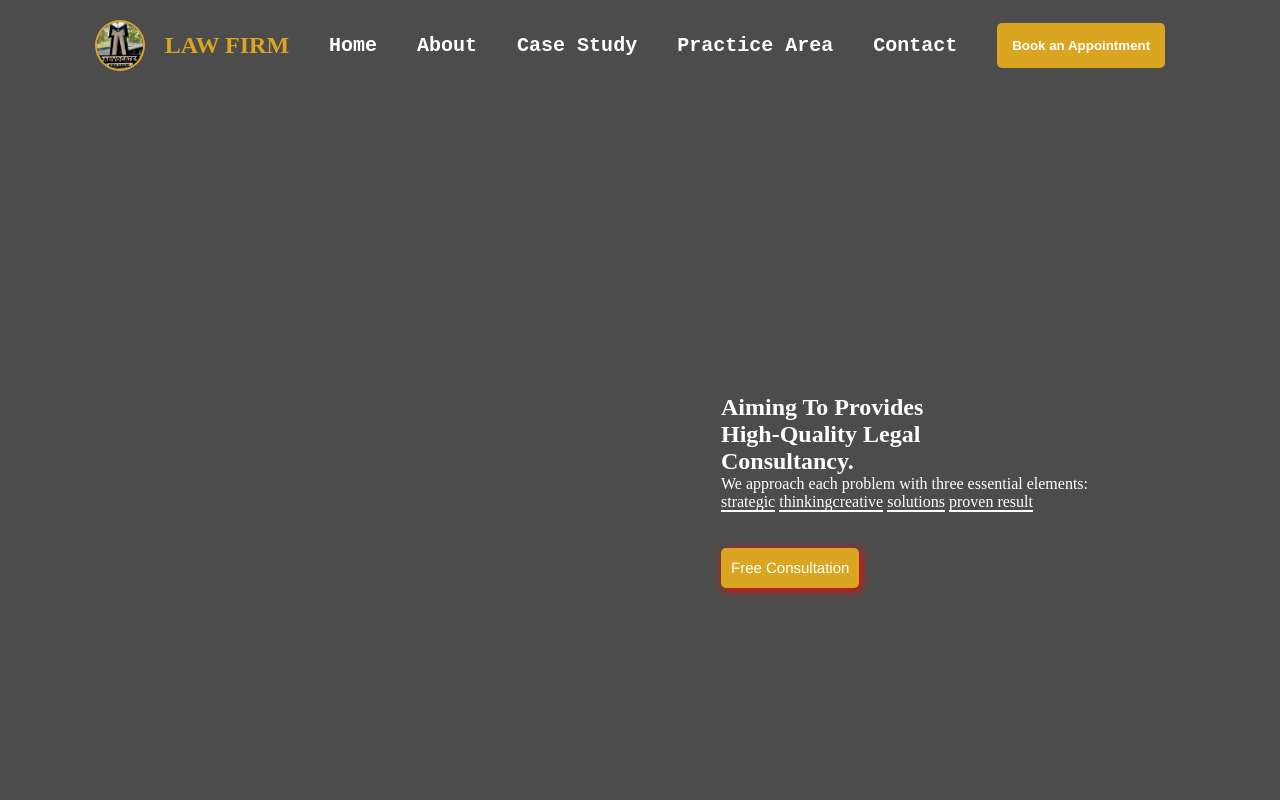
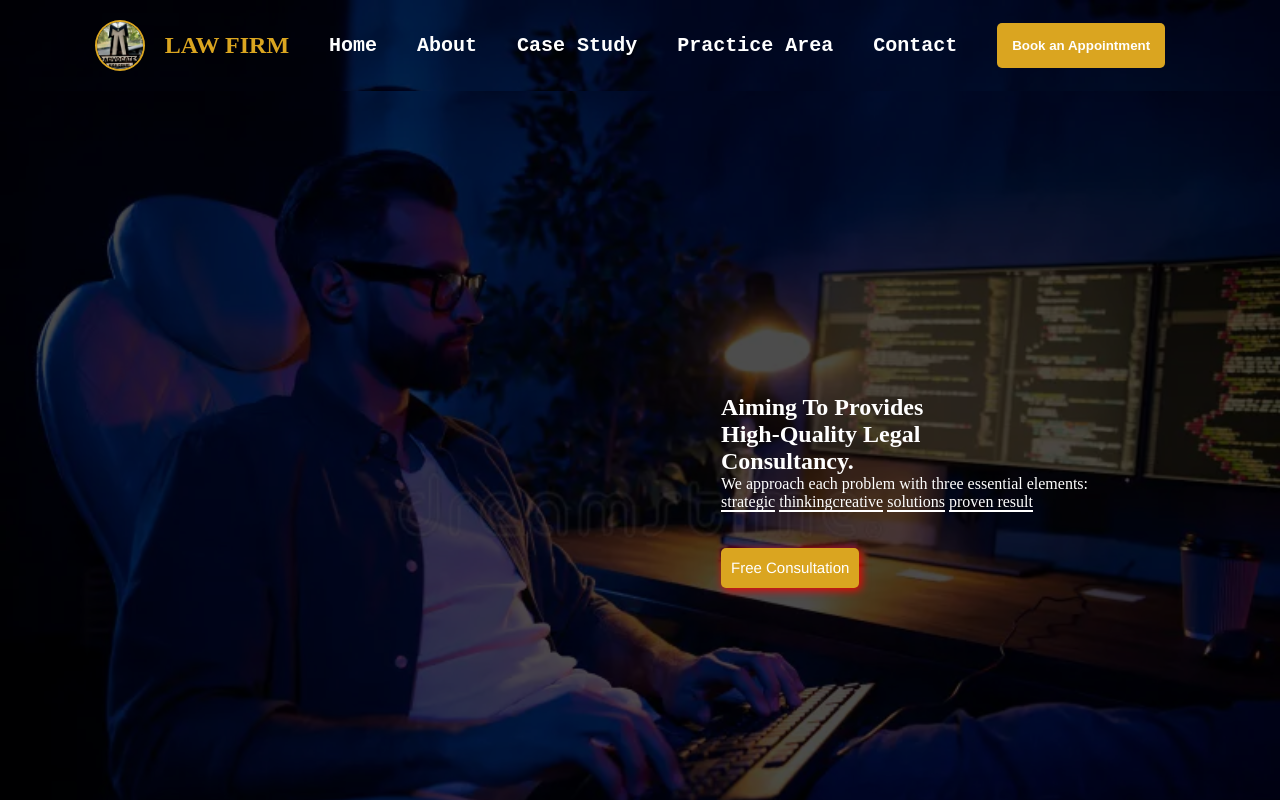
Before and after one commit to Afrozi/Law-Lawyer-Website, a plain HTML site: page index.html in a window 1280 px wide. Shown: the top 800 px of the page. Drawn offline with Linux system fonts and the light colour scheme.

Commit message:
Update style.css

```diff
--- a/style.css
+++ b/style.css
@@ -61,7 +61,7 @@ li a:hover{
     color: black;
 }
 .navbar{
-    background: rgba(0,0,0,0.7) url("/image//developer.jpg");
+    background: rgba(0,0,0,0.7) url("image/developer.jpg");
     background-size: cover;
     background-blend-mode:darken;
     display: flex;
@@ -72,7 +72,7 @@ li a:hover{
 }
 
 #home-con{
-    background: rgba(0,0,0,0.7) url("/image//developer.jpg");
+    background: rgba(0,0,0,0.7) url("image/developer.jpg");
     background-position: center;
     background-repeat: no-repeat;
     background-size: cover;
```
